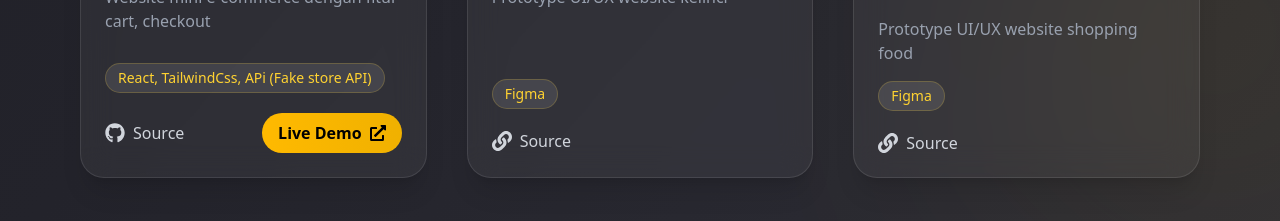
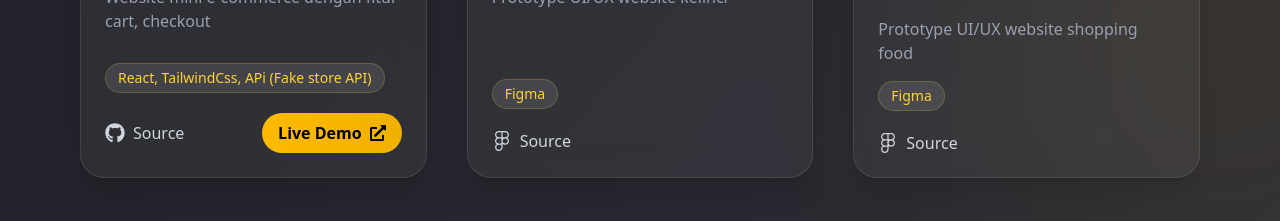
Before and after one commit to adeIrfan123/Portofolio, a React (Vite) app: page / in a window 1280 px wide. Shown: the part 3020-3241 px from the top of the page. Built offline with nearby package versions, Linux system fonts and the light colour scheme; no server answers; the HTML template or start-up script is replaced by a standard one.

Commit message:
menambahkan sorce dataprojects

```diff
--- a/src/data/dataProjects.js
+++ b/src/data/dataProjects.js
@@ -43,13 +43,15 @@ export const dataProjects = [
     description: "Prototype UI/UX website kelinci",
     image: imgUiWebKelinci,
     tech: ["Figma"],
-    source: "https://storepedia.netlify.app/",
+    source:
+      "https://www.figma.com/proto/u4ao10QAVeAwPi0wB8JmzX/Ucim-Rabbits?node-id=13-383&p=f&t=95ETgwP8b8pLmAPf-0&scaling=scale-down&content-scaling=fixed&page-id=0%3A1&starting-point-node-id=13%3A383&show-proto-sidebar=1",
   },
   {
     title: "UI/UX Website shopping food",
     description: "Prototype UI/UX website shopping food",
     image: imgUiShoppingFood,
     tech: ["Figma"],
-    source: "https://storepedia.netlify.app/",
+    source:
+      "https://www.figma.com/proto/ghFxfBA1YKpWhYcaooaJZ7/Untitled?node-id=15-772&p=f&t=Z8KDy7rBcRIK9KAd-0&scaling=scale-down&content-scaling=responsive&page-id=0%3A1&starting-point-node-id=25%3A179&show-proto-sidebar=1",
   },
 ];
```
